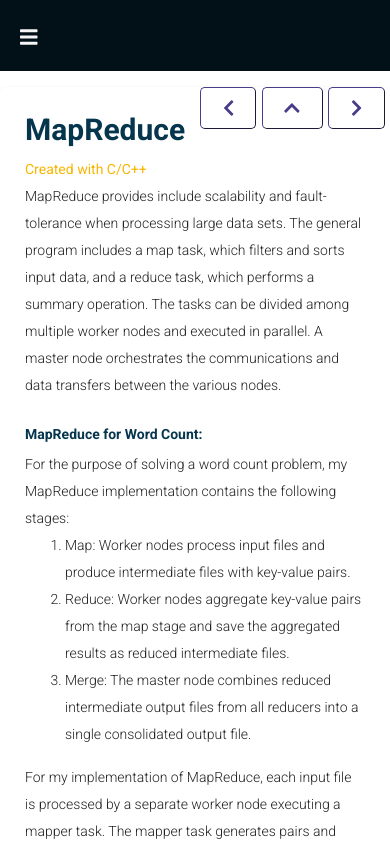
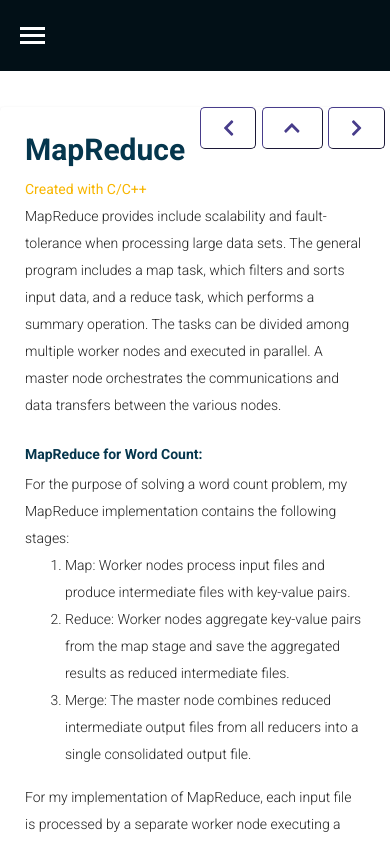
Before and after one commit to tom-shanahan/tom-shanahan.github.io, a React (Create React App) app: page /map_reduce in a window 390 px wide. Shown: the top 843 px of the page. Built offline with nearby package versions, Linux system fonts and the light colour scheme.

Commit message:
adding animation to menu toggle

```diff
--- a/src/App.css
+++ b/src/App.css
@@ -251,3 +251,69 @@
   -webkit-justify-content : center;
   justify-content : center;
 }
+
+.project-description{
+  margin-top: max(5vw,1vh);
+}
+
+
+
+
+/*Navbar styling*/
+.navbar-toggler span {
+  display: block;
+  color: #fff;
+  border-color: #fff;
+  background-color: #fff;
+  height: 3px;
+  width: 25px;
+  /*margin-top: 4px;*/
+  /*margin-bottom: 4px;*/
+  -webkit-transform: rotate(0deg);
+  -moz-transform: rotate(0deg);
+  -o-transform: rotate(0deg);
+  transform: rotate(0deg);
+  position: relative;
+  left: 0;
+  opacity: 1;
+}
+
+/*Annimaltion*/
+.navbar-toggler span:nth-child(1),
+.navbar-toggler span:nth-child(3) {
+  -webkit-transition: transform .35s ease-in-out;
+  -moz-transition: transform .35s ease-in-out;
+  -o-transition: transform .35s ease-in-out;
+  transition: transform .35s ease-in-out;
+}
+
+/*Annimaltion*/
+.navbar-toggler:not(.collapsed) span:nth-child(1) {
+  position: absolute;
+  /*left: 12px;*/
+  top: 8px;
+  -webkit-transform: rotate(135deg);
+  -moz-transform: rotate(135deg);
+  -o-transform: rotate(135deg);
+  transform: rotate(135deg);
+  opacity: 0.9;
+}
+
+/*Annimaltion*/
+.navbar-toggler:not(.collapsed) span:nth-child(2) {
+  height: 12px;
+  visibility: hidden;
+  background-color: transparent;
+}
+
+/*Annimaltion*/
+.navbar-toggler:not(.collapsed) span:nth-child(3) {
+  position: absolute;
+  /*left: 12px;*/
+  top: 8px;
+  -webkit-transform: rotate(-135deg);
+  -moz-transform: rotate(-135deg);
+  -o-transform: rotate(-135deg);
+  transform: rotate(-135deg);
+  opacity: 0.9;
+}
--- a/src/components/Header.js
+++ b/src/components/Header.js
@@ -3,16 +3,50 @@ import {Link} from "react-router-dom";
 import { Nav, Navbar} from 'react-bootstrap';
 import {faBars, faWindowClose} from "@fortawesome/free-solid-svg-icons";
 import '../css/header.css';
+import '../App.css'
 import 'bootstrap/dist/css/bootstrap.min.css';
 import {FontAwesomeIcon} from "@fortawesome/react-fontawesome";
 
 function Header(){
     return (
+        // <Navbar expand="lg">
+        //     <Navbar.Toggle>
+        //         <FontAwesomeIcon icon={faBars}/>
+        //     </Navbar.Toggle>
+        //     {/*TODO: change toggle icon when clicked*/}
+        //     <Navbar.Collapse id="basic-navbar-nav">
+        //         <Nav className="ml-auto mr-5 mt-2 mb-2">
+        //             <Link className='nav-item nav-link hoverable' to='/'>Home</Link>
+        //             <Link className='nav-item nav-link hoverable' to='/about'>About</Link>
+        //             <Link className='nav-item nav-link hoverable' to='/projects'>Projects</Link>
+        //             <Link className='nav-item nav-link hoverable' to='/contact'>Contact</Link>
+        //         </Nav>
+        //         <Navbar.Toggle className="mt-0 mb-3">
+        //             <FontAwesomeIcon icon={faWindowClose}/>
+        //         </Navbar.Toggle>
+        //     </Navbar.Collapse>
+        // </Navbar>
+
+        // <nav className="navbar fixed-top navbar-expand-md">
         <Navbar expand="lg">
-            <Navbar.Toggle>
-                <FontAwesomeIcon icon={faBars}/>
+            {/*<button className="navbar-toggler collapsed position-relative" type="button" data-toggle="collapse"*/}
+            {/*        data-target="#collapsingNavbar">*/}
+            {/*    <span/>*/}
+            {/*    <span/>*/}
+            {/*    <span/>*/}
+            {/*</button>*/}
+            <Navbar.Toggle className="navbar-toggler position-relative">
+                <span/>
+                <span/>
+                <span/>
             </Navbar.Toggle>
-            {/*TODO: change toggle icon when clicked*/}
+            {/*<div className="collapse navbar-collapse" id="collapsingNavbar">*/}
+            {/*    <ul className="nav navbar-nav">*/}
+            {/*        <li className="nav-item">*/}
+            {/*            <a className="nav-link" href="#">About</a>*/}
+            {/*        </li>*/}
+            {/*    </ul>*/}
+            {/*</div>*/}
             <Navbar.Collapse id="basic-navbar-nav">
                 <Nav className="ml-auto mr-5 mt-2 mb-2">
                     <Link className='nav-item nav-link hoverable' to='/'>Home</Link>
@@ -20,10 +54,8 @@ function Header(){
                     <Link className='nav-item nav-link hoverable' to='/projects'>Projects</Link>
                     <Link className='nav-item nav-link hoverable' to='/contact'>Contact</Link>
                 </Nav>
-                <Navbar.Toggle className="mt-0 mb-3">
-                    <FontAwesomeIcon icon={faWindowClose}/>
-                </Navbar.Toggle>
             </Navbar.Collapse>
+        {/*</nav>*/}
         </Navbar>
     );
 }
--- a/src/components/ProjectDescriptionMaster.js
+++ b/src/components/ProjectDescriptionMaster.js
@@ -35,7 +35,7 @@ export default class ProjectDescriptionMaster extends Component {
 
 
         return(
-            <div>
+            <div className='project-description'>
                 <Card shadow={5} style={{width: '100%', margin: 'auto'}} data-aos="zoom-in">
                 {/*<Card className={useStyles.root} shadow={5} style={{width: '100%', margin: 'auto'}} data-aos="zoom-in">*/}
                     <div>
--- a/src/components/ProjectVisualizationMaster.js
+++ b/src/components/ProjectVisualizationMaster.js
@@ -21,6 +21,8 @@ const useStyles = makeStyles({
 export default class ProjectVisualizationMaster extends Component {
     render() {
         return(
+            <div className='project-description'>
+
                 <Card className={useStyles.root} shadow={5} style={{width: '100%', margin: 'auto'}} data-aos="zoom-in">
                     <div style={{'buffer-top':'50px'}}>
                         <Link to={this.props.next_page}>
@@ -64,6 +66,7 @@ export default class ProjectVisualizationMaster extends Component {
                         </Grid>
                     </Grid>
                 </Card>
+            </div>
         )
     }
 }
--- a/src/css/style.css
+++ b/src/css/style.css
@@ -3822,7 +3822,6 @@ h6 {
 		display: block;
 		width: 25px;
 		height: 3px;
-		background: #05364d;
 		margin: auto;
 		margin-bottom: 4px;
 		transition: all 400ms linear;
```
Lines whose indentation alone changed are shown as unchanged.
